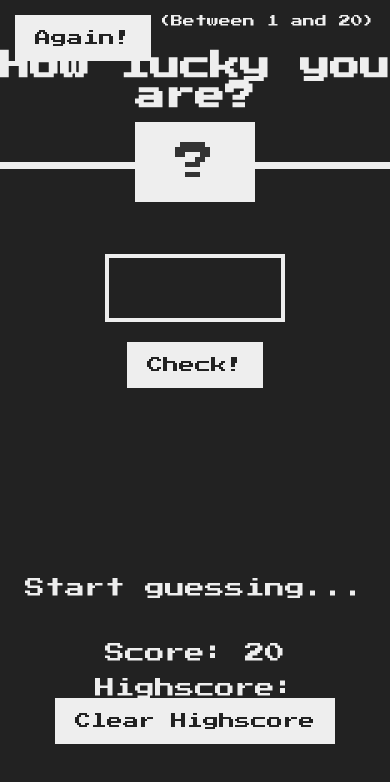
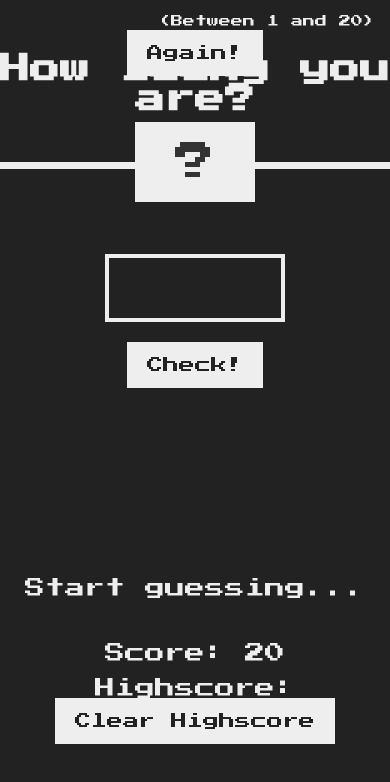
Before and after one commit to kjdev16/check-your-luck, a plain HTML site: page index.html in a window 390 px wide. Drawn offline with Linux system fonts and the light colour scheme.

Commit message:
Update game.css

```diff
--- a/game.css
+++ b/game.css
@@ -1,4 +1,4 @@
-@import url('https://fonts.googleapis.com/css2?family=Press+Start+2P&display=swap');
+@import url('https://fonts.googleapis.com/css?family=Press+Start+2P&display=swap');
 
 * {
   margin: 0;
@@ -12,12 +12,11 @@ html {
 }
 
 body {
-  font-family: 'Press Start 2P', cursive;
+  font-family: 'Press Start 2P', sans-serif;
   color: #eee;
   background-color: #222;
 }
 
-/* LAYOUT */
 header {
   position: relative;
   height: 35vh;
@@ -44,13 +43,12 @@ main {
   font-size: 2rem;
 }
 
-/* ELEMENTS STYLE */
 h1 {
   font-size: 4rem;
   text-align: center;
   position: absolute;
   width: 100%;
-  top: 50%;
+  top: 52%;
   left: 50%;
   transform: translate(-50%, -50%);
 }
@@ -78,7 +76,10 @@ h1 {
 .again {
   position: absolute;
   top: 2rem;
-  left: 2rem;
+  left: 50%;
+  transform: translateX(-50%);
+  font-size: 1.6rem;
+  padding: 1.5rem 3rem;
 }
 
 .guess {
@@ -121,14 +122,7 @@ h1 {
   margin-bottom: 2rem;
 }
 
-/* Styles for standard laptop displays */
-@media only screen and (max-width: 1366px) {
-  body {
-    font-size: 55%;
-  }
-}
-
-/* Styles for standard mobile devices */
+/* Styles for mobile devices */
 @media only screen and (max-width: 767px) {
   body {
     font-size: 50%;
@@ -172,8 +166,11 @@ h1 {
   }
 
   .again {
-    top: 1.5rem;
-    left: 1.5rem;
+    top: 3rem;
+    left: 50%;
+    transform: translateX(-50%);
+    font-size: 1.6rem;
+    padding: 1rem 2rem;
   }
 
   .guess {
```
